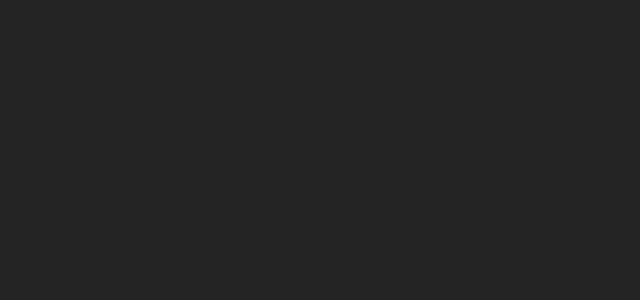
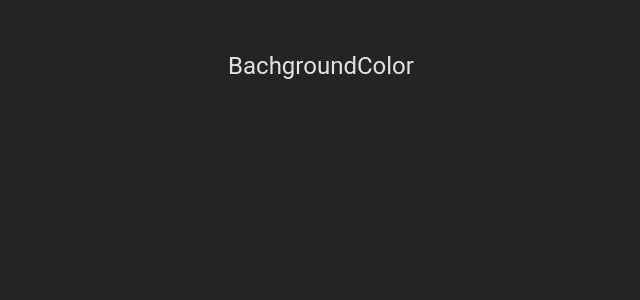
Before and after one commit to naLeilan/All-Challenges, a React (Vite) app: page /backgroundcolor in a window 1280 px wide. Before the commit this address had no page. Shown: the top 300 px of the page, without its empty margins (319-959 px from the left). Built offline with nearby package versions, Linux system fonts and the light colour scheme.

Commit message:
added change background

```diff
--- a/src/App.jsx
+++ b/src/App.jsx
@@ -5,6 +5,7 @@
 import PackingList from "./pages/PackingList";
 import Tests from "./pages/Tests";
 import DateCounter from "./pages/DateCounter";
+import BachgroundColor from "./pages/BachgroundColor";
 
 function App() {
   return (
@@ -14,6 +15,7 @@
         <Route path="stepslider" element={<StepSlider />} />
         <Route path="animals" element={<AnimalsList />} />
         <Route path="packing" element={<PackingList />} />
+        <Route path="backgroundcolor" element={<BachgroundColor />} />
         <Route path="tests" element={<Tests />} />
         <Route path="datecounter" element={<DateCounter />} />
       </Routes>
--- a/src/pages/AppLayout.jsx
+++ b/src/pages/AppLayout.jsx
@@ -9,6 +9,7 @@
         <Link to="/animals">Animal List</Link>
         <Link to="/packing">Packing List</Link>
         <Link to="/datecounter">Date Counter</Link>
+        <Link to="/backgroundcolor">Change Background Color</Link>
         <Link to="/tests">Tests</Link>
       </div>
     </div>
--- /dev/null
+++ b/src/pages/BachgroundColor.jsx
@@ -0,0 +1,5 @@
+function BachgroundColor() {
+  return <div>BachgroundColor</div>;
+}
+
+export default BachgroundColor;
```
